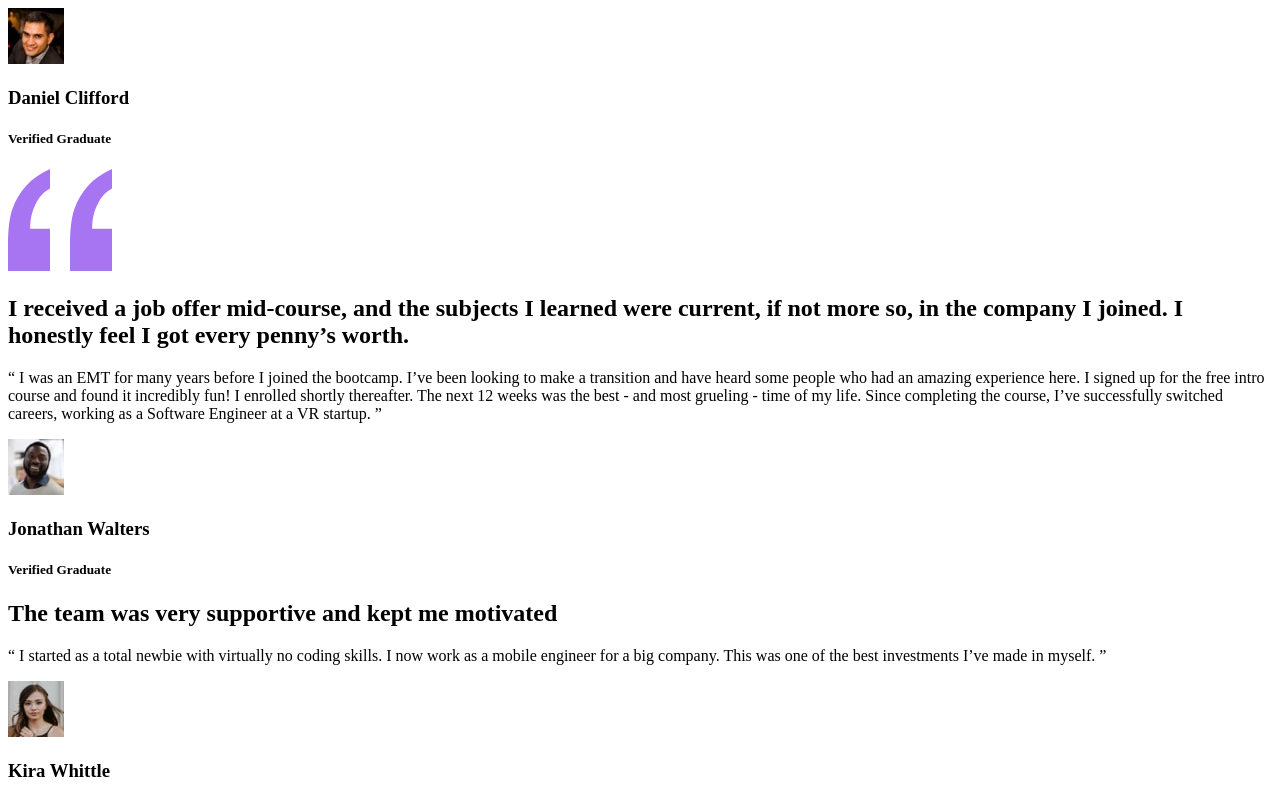
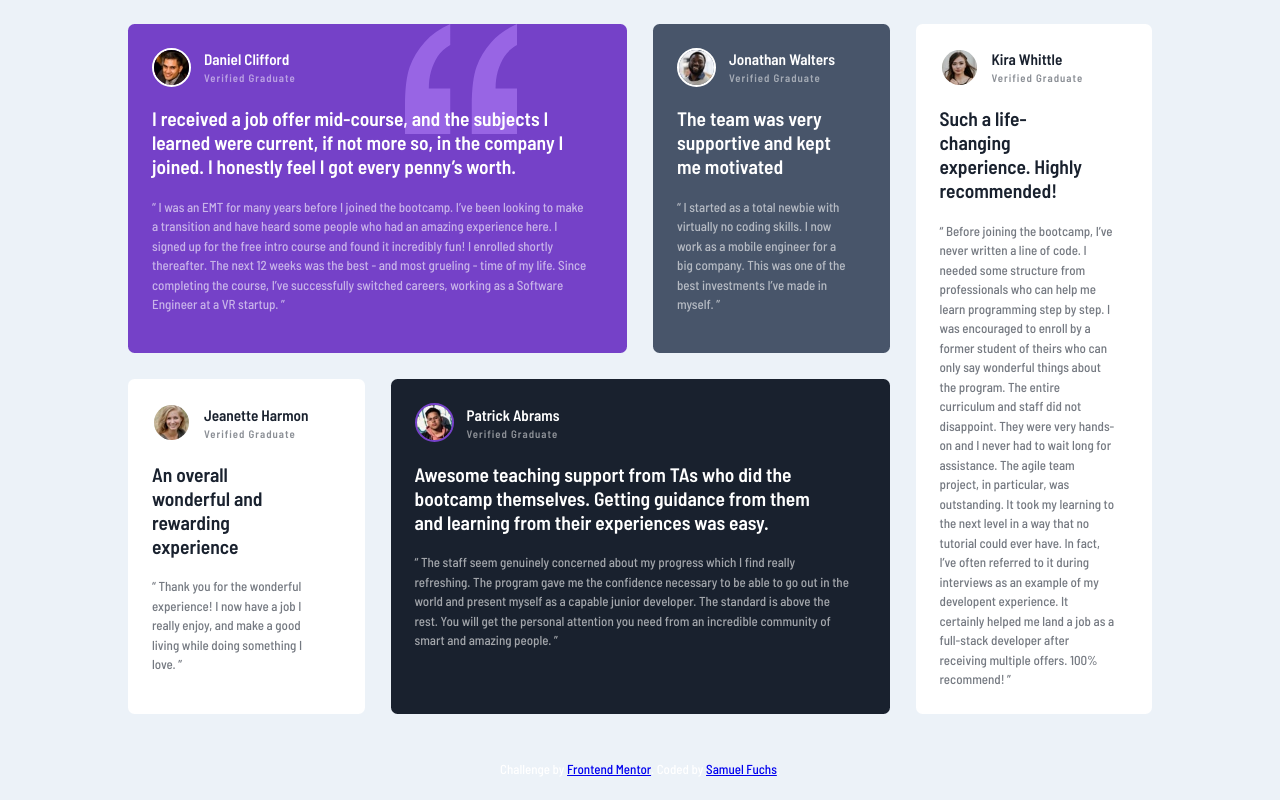
Before and after one commit to samuelfuchs/coding-challenges, a plain HTML site: page testimonials-grid-section-main/testimonials-grid-section-v2/index.html in a window 1280 px wide. Shown: the top 800 px of the page. Drawn offline with Linux system fonts and the light colour scheme.

Commit message:
css refactor

```diff
--- a/testimonials-grid-section-main/testimonials-grid-section-v2/index.html
+++ b/testimonials-grid-section-main/testimonials-grid-section-v2/index.html
@@ -15,7 +15,7 @@
 	</head>
 	<body>
 		<main>
-			<div class="card 2-col quote-container">
+			<div class="card col-2 quote-container">
 				<div class="row">
 					<img src="images/image-daniel.jpg" alt="Daniel Clifford" />
 					<div class="row">
@@ -66,7 +66,7 @@
 				</div>
 			</div>
 
-			<div class="card 2-row white">
+			<div class="card row-2 white">
 				<div class="row">
 					<img src="images/image-kira.jpg" alt="Kira Whittle" />
 					<div class="row">
@@ -112,7 +112,7 @@
 				</div>
 			</div>
 
-			<div class="card 2-col">
+			<div class="card col-2">
 				<div class="row">
 					<img src="images/image-patrick.jpg" alt="Patrick Abrams" />
 					<div class="row">
@@ -142,7 +142,7 @@
 			Challenge by
 			<a href="https://www.frontendmentor.io?ref=challenge" target="_blank"
 				>Frontend Mentor</a
-			>. Coded by <a href="#">Your Name Here</a>.
+			>. Coded by <a href="https://github.com/samuelfuchs">Samuel Fuchs</a>.
 		</div>
 	</body>
 </html>
--- a/testimonials-grid-section-main/testimonials-grid-section-v2/style.css
+++ b/testimonials-grid-section-main/testimonials-grid-section-v2/style.css
@@ -1,32 +1,142 @@
-/* Table of contents
- 1. Global Styles
+:root {
+	--violet: hsl(263, 55%, 52%);
+	--dark-gray: hsl(217, 19%, 35%);
+	--dark-blue: hsl(219, 29%, 14%);
+	--white: hsl(0, 0%, 100%);
 
- 2. Typography
+	--light-gray: hsl(0, 0%, 81%);
+	--light-blue: hsl(210, 46%, 95%);
+}
 
- 3. Layout
+* {
+	margin: 0;
+	padding: 0;
+	box-sizing: border-box;
+	font-family: 'Barlow Semi Condensed', sans-serif;
+}
 
- 4. Components
-    4.1 Cards
-    4.2 Buttons
+body {
+	display: grid;
+	place-items: center;
+	background-color: var(--light-blue);
+	font-size: 13px;
+	color: var(--white);
+	height: 100vh;
+	width: 100%;
+}
 
-*/
+main {
+	display: grid;
+	gap: 2em;
+	grid-template-rows: auto auto;
+	grid-template-columns: 1fr 1fr 1fr 1fr;
+	width: 80%;
+	text-align: left;
+}
 
-/*  ==============
-1.  Global Styles
-    ============== */
+.col-2 {
+	grid-column-end: span 2;
+}
 
-/*  ==============
-2.  Typography
-    ============== */
+.row-2 {
+	grid-row-end: span 2;
+}
 
-/*  ==============
-3.  Layout
-    ============== */
+.row {
+	display: flex;
+	text-align: left;
+}
 
-/*  ==============
-4.  Components
-    ============== */
+.row:nth-child(2) {
+	flex-direction: column;
+	justify-content: center;
+	padding-right: 1em;
+}
 
-/* Cards */
+.row img:not(.quote) {
+	height: 3em;
+	width: 3em;
+	margin-right: 1em;
+	border: 2px solid var(--white);
+	border-radius: 50%;
+}
 
-/* Buttons */
+.card {
+	padding: 1.5rem;
+	height: auto;
+	border-radius: 0.5em;
+	background-color: var(--violet);
+}
+
+.card:nth-child(2) {
+	background-color: var(--dark-gray);
+}
+
+.card:nth-child(5) {
+	background-color: var(--dark-blue);
+}
+
+.card:nth-child(5) > .row img {
+	border: 2px solid var(--violet);
+}
+
+.white {
+	background-color: var(--white);
+	color: var(--dark-blue);
+}
+
+.heading {
+	margin: 1em 1em 1em 0;
+	z-index: 2;
+}
+
+.verified {
+	opacity: 50%;
+	letter-spacing: 1px;
+	margin-top: 0.2rem;
+}
+
+.testimony {
+	opacity: 60%;
+	line-height: 1.5;
+}
+
+.quote-container {
+	position: relative;
+}
+
+.quote {
+	position: absolute;
+	top: 0;
+	right: 22%;
+	opacity: 70%;
+	height: 110px;
+	z-index: 1;
+}
+
+/* media queries */
+@media only screen and (max-width: 900px) {
+	main {
+		grid-template-columns: 1fr 1fr;
+		padding: 2rem 0;
+	}
+}
+@media only screen and (max-width: 555px) {
+	main {
+		grid-template-columns: 1fr;
+		padding: 5rem 0;
+		width: 90%;
+	}
+	.quote {
+		right: 10%;
+	}
+	.col-2 {
+		grid-column-end: span 1;
+	}
+	.row-2 {
+		grid-row: 5;
+	}
+	.heading {
+		margin-right: 0.5em;
+	}
+}
```
